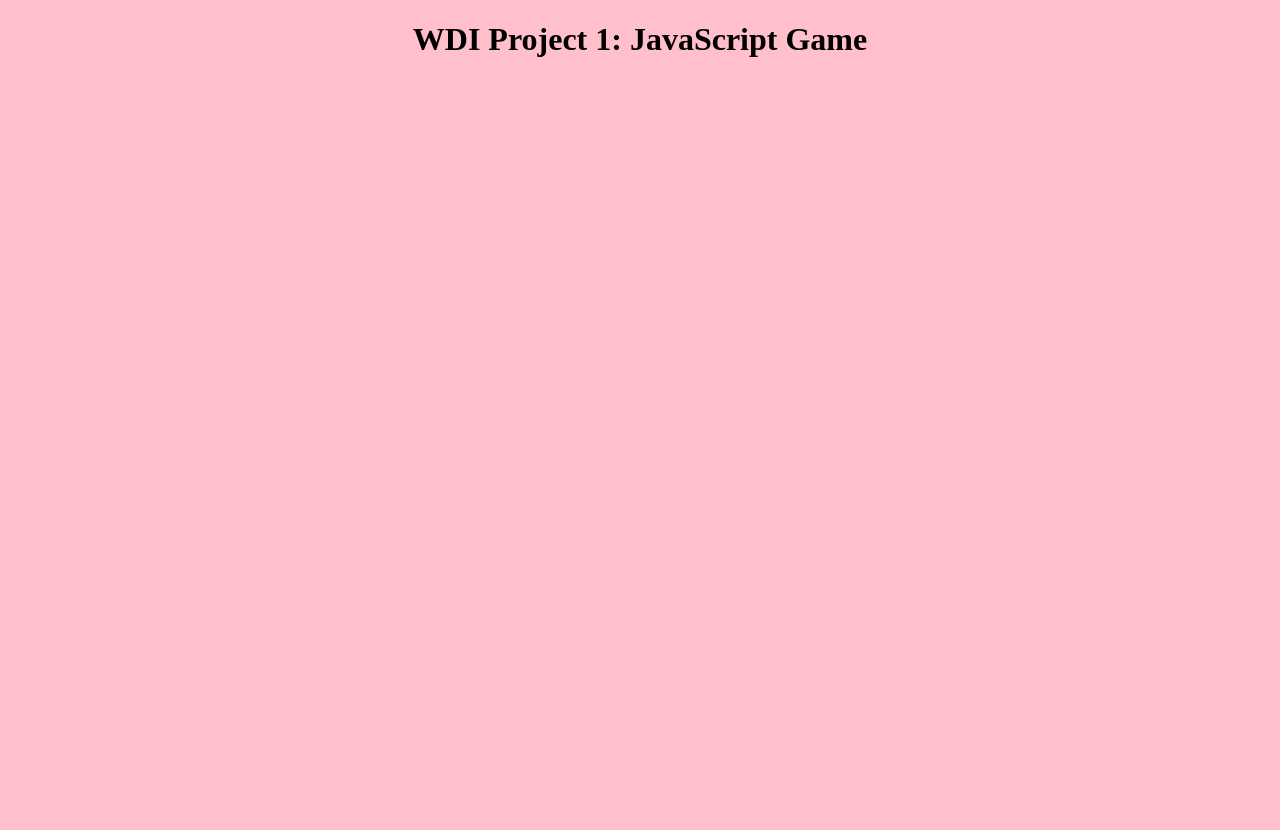
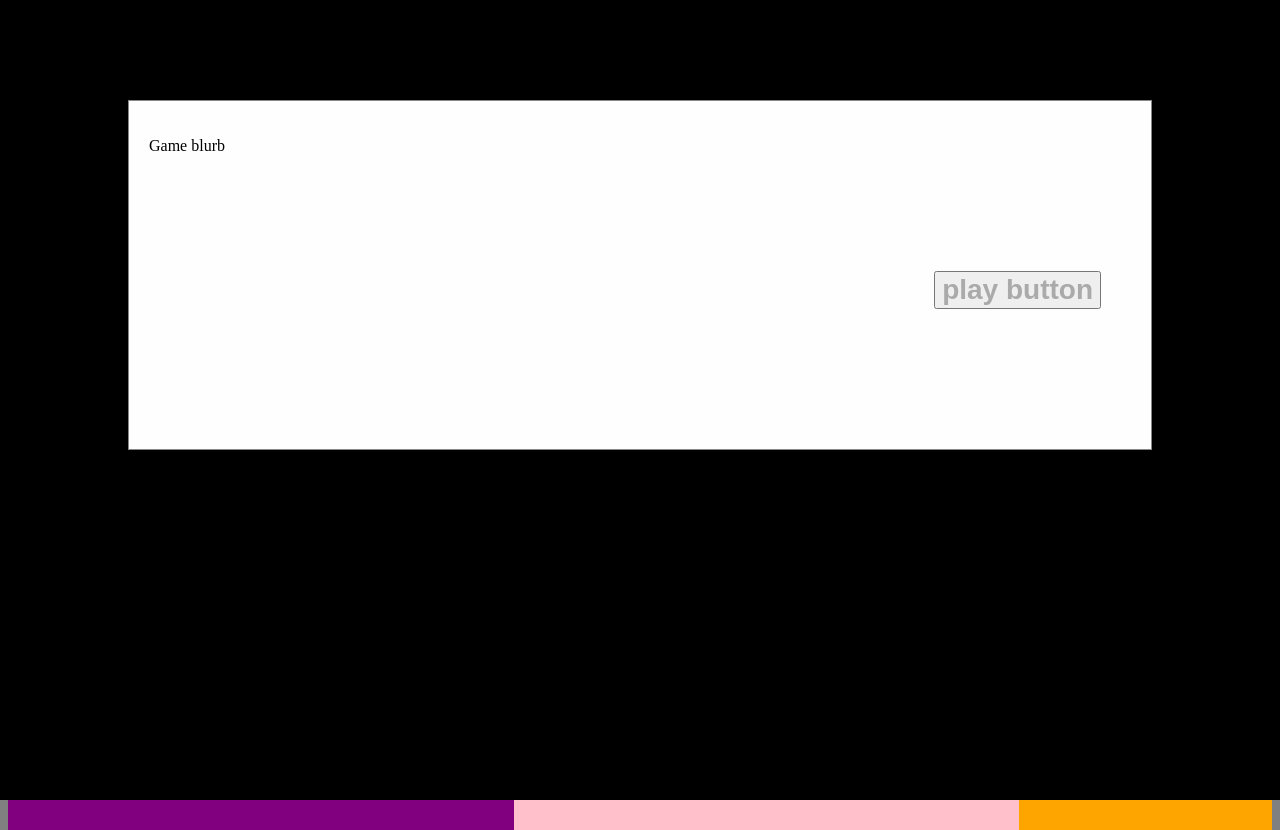
Before and after one commit to aimeeattenborough/WDI_LDN_PROJECT1, a website: page src/index.html in a window 1280 px wide. Before the commit the page ends 800 px from the top, so only its background shows below. Drawn offline with nearby package versions, Linux system fonts and the light colour scheme; files that its build step writes are made by us from their sources.

Commit message:
Basic styling complete, started on game logic

```diff
--- a/gulpfile.js
+++ b/gulpfile.js
@@ -89,6 +89,9 @@ gulp.task('deploy', () => {
 });
 
 gulp.task('default', ['build'], () => {
+  gulp.watch('src/images/**', ['images']);
+  gulp.watch('src/fonts/**', ['fonts']);
+  gulp.watch('src/sounds/**', ['sounds']);
   gulp.watch('src/index.html', ['html']).on('change', browserSync.reload);
   gulp.watch('src/scss/style.scss', ['css']).on('change', browserSync.reload);
   gulp.watch('src/js/app.js', ['js']).on('change', browserSync.reload);
--- a/src/index.html
+++ b/src/index.html
@@ -2,11 +2,59 @@
 <html>
 <head>
   <meta charset="utf-8">
-    <title>WDI Project 1: JavaScript Game</title>
+  <title>Type</title>
+  <script src="https://cdnjs.cloudflare.com/ajax/libs/jquery/3.3.1/jquery.min.js" type="text/javascript"></script>
   <script src="/js/app.js" charset="utf-8"></script>
   <link rel="stylesheet" href="/css/style.css">
 </head>
+
 <body>
+  <!-- MODAL -->
+  <div id="myModal" class="modal">
+    <!-- Modal content -->
+    <div class="modal-content">
+      <button class="playBtn">play button</button>
+      <p>Game blurb</p>
+    </div>
+  </div>
+
+  <!-- GAME INTERFACE -->
+  <main>
+    <!-- TIMER -->
+    <header>
+      <div class="div-timer">
+        <h1 id="timerText">30</h1>
+      </div>
+    </header>
+
+    <!-- GAMEPLAY AREA -->
+    <section class="gameplayArea">
+
       <h1>WDI Project 1: JavaScript Game</h1>
+      <div class="round-1-type">
+        <h3>TYPE</h3>
+        <p id="change-me">Change me</p>
+      </div>
+    </section>
+
+  </main>
+
+  <!-- INPUT, SUBMIT AND SCORE -->
+  <footer>
+    <div class="left-footer">
+    </div>
+
+    <div class="usersInput">
+      <form class="form">
+        <input id="text-box" type="text" name="input-friends">
+        <input type="submit" name="input-friends">
+      </form>
+    </div>
+
+    <div class="score">
+      <h2 class="scoreText">Score: <span id="scoreNum">0</span></h2>
+    </div>
+  </footer>
+
 </body>
 </html>
--- a/src/js/app.js
+++ b/src/js/app.js
@@ -1 +1,72 @@
-[10,20,30].forEach(num => console.log(num));
+
+$(() => {
+
+  console.log('loaded');
+
+  // MODAL -
+  const $modal = $('#myModal');
+  const $playBtn = $('.playBtn');
+
+  $playBtn.on('click', () => {
+    $modal.hide();
+    // playGame function to be invoked
+  });
+
+  // GAME
+
+  // VARIABLES
+  const $timerText = $('#timerText');
+  console.log($timerText);
+
+  // PLAY GAME FUNCTION
+  // function playGame() {
+  // timer();
+  //
+  // }
+
+  // TIMER
+  function timer() {
+      let time = 30;
+      let timeRunning = false;
+      let countDown = null;
+      timeRunning = true;
+      if (timeRunning === true) {
+        countDown = setInterval(() => {
+          time--;
+          if (time === 0) {
+            clearInterval(countDown);
+            timeRunning = false;
+          }
+          $timerText.html(time);
+        }, 1000);
+      }
+    }
+
+  // CREATE WORDS
+  const $gameplayArea = $('.gameplayArea');
+
+  const wordsOnScreen = [];
+  const wordList = ['banana', 'pineapple', 'chihuahua'];
+  const randomWord = wordList[Math.floor(Math.random() * wordList.length)];
+  let $changeMe = $('#change-me');
+
+
+  function createWords() {
+    let $newWordElement = $gameplayArea.append( '<p>Test</p>' );
+    wordsOnScreen.push(randomWord);
+    console.log(wordsOnScreen);
+    $changeMe.text(wordsOnScreen);
+  }
+
+createWords()
+
+
+
+
+
+
+
+
+
+//DON'T DELETE End of page
+});
--- a/src/scss/style.scss
+++ b/src/scss/style.scss
@@ -1,7 +1,124 @@
+* {
+  box-sizing: border-box;
+}
 
 body {
-  background-color: pink;
+  background-color: grey;
 }
 h1 {
   text-align: center;
 }
+
+// MODAL
+/* The Modal (background) */
+.modal {
+    position: fixed; /* Stay in place */
+    z-index: 1; /* Sit on top */
+    padding-top: 100px; /* Location of the box */
+    left: 0;
+    top: 0;
+    width: 100%; /* Full width */
+    height: 100%; /* Full height */
+    overflow: auto; /* Enable scroll if needed */
+    background-color: rgb(0,0,0); /* Fallback color */
+    background-color: rgba(0,0,0,1); /* Black w/ opacity */
+}
+/* Modal Content */
+.modal-content {
+    background-color: #fefefe;
+    margin: auto;
+    padding: 20px;
+    border: 1px solid #888;
+    width: 80%;
+    height: 50%;
+
+}
+/* The play Button */
+.playBtn {
+    color: #aaaaaa;
+    float: right;
+    font-size: 28px;
+    font-weight: bold;
+    margin-right: 30px;
+    margin-top: 150px;
+}
+.playBtn:hover,
+.playBtn:focus {
+    color: #000;
+    text-decoration: none;
+    cursor: pointer;
+}
+// MODAL END
+
+// Gameplay area
+
+.gameplayArea {
+  height: 550px;
+}
+
+#change-me {
+  font-size: 80px;
+  text-align: center;
+}
+
+
+
+
+
+
+
+
+
+
+
+
+
+
+
+
+
+
+// Footer with users input and score
+
+.footer {
+  height: 300px;
+  margin: 0;
+  padding: 0;
+  height: 0;
+}
+.left-footer {
+  margin: 0 auto;
+  width: 40%;
+  height: 200px;
+  background-color: purple;
+  display: inline-block;
+  border: 0;
+  padding: 0;
+  margin: 0;
+  float: left;
+}
+.usersInput {
+  margin: 0 auto;
+  width: 40%;
+  height: 200px;
+  background-color: pink;
+  display: inline-block;
+  border: 0;
+  padding: 0;
+  float: left;
+}
+.score {
+  width: 20%;
+  height: 200px;
+  background-color: orange;
+  display: inline-block;
+  margin: 0;
+  border: 0;
+  padding: 0;
+  float: right;
+}
+.scoreText {
+  padding: 0;
+  border: 0;
+  margin: 0;
+}
```
Lines whose indentation alone changed are shown as unchanged.
